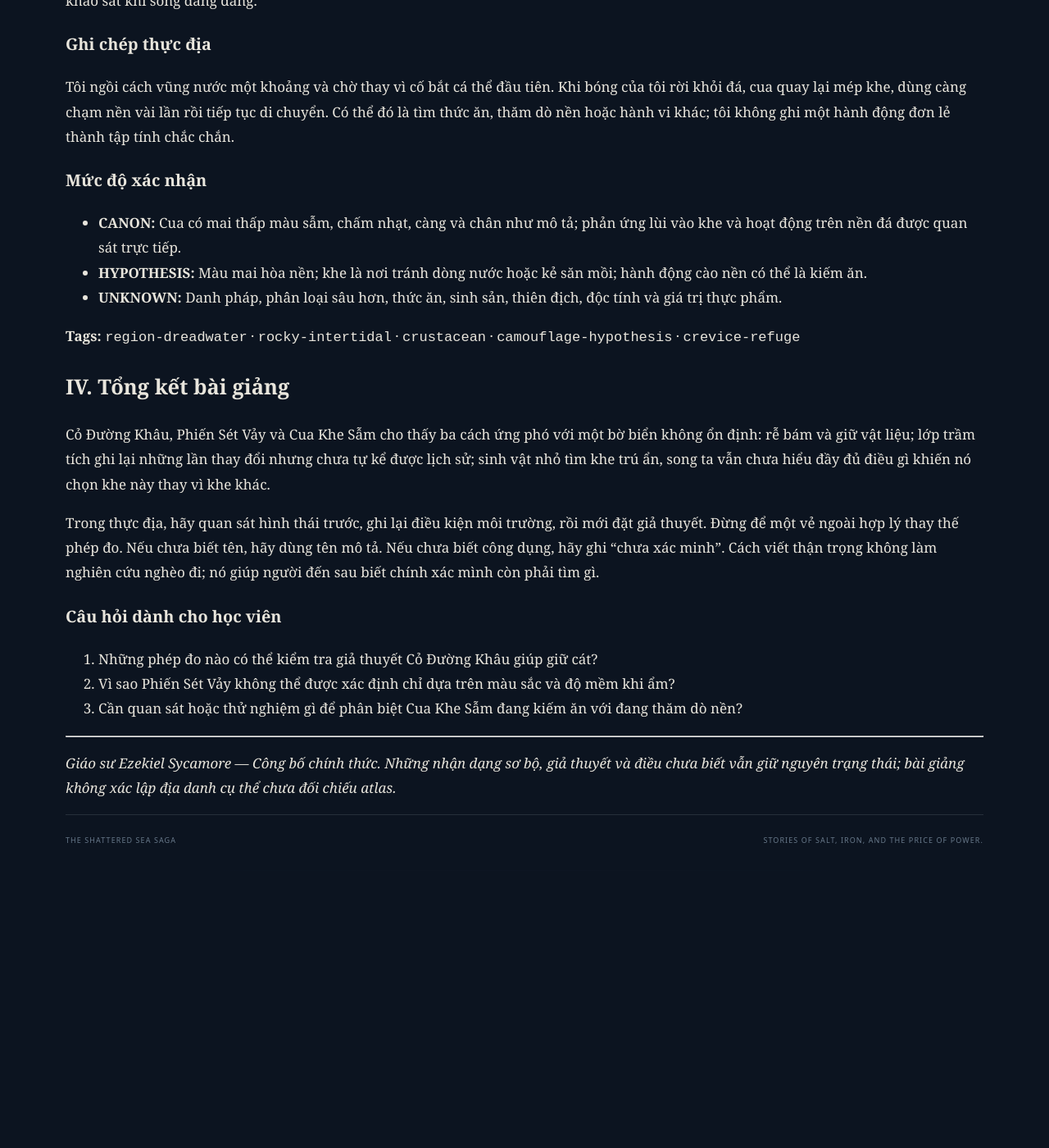
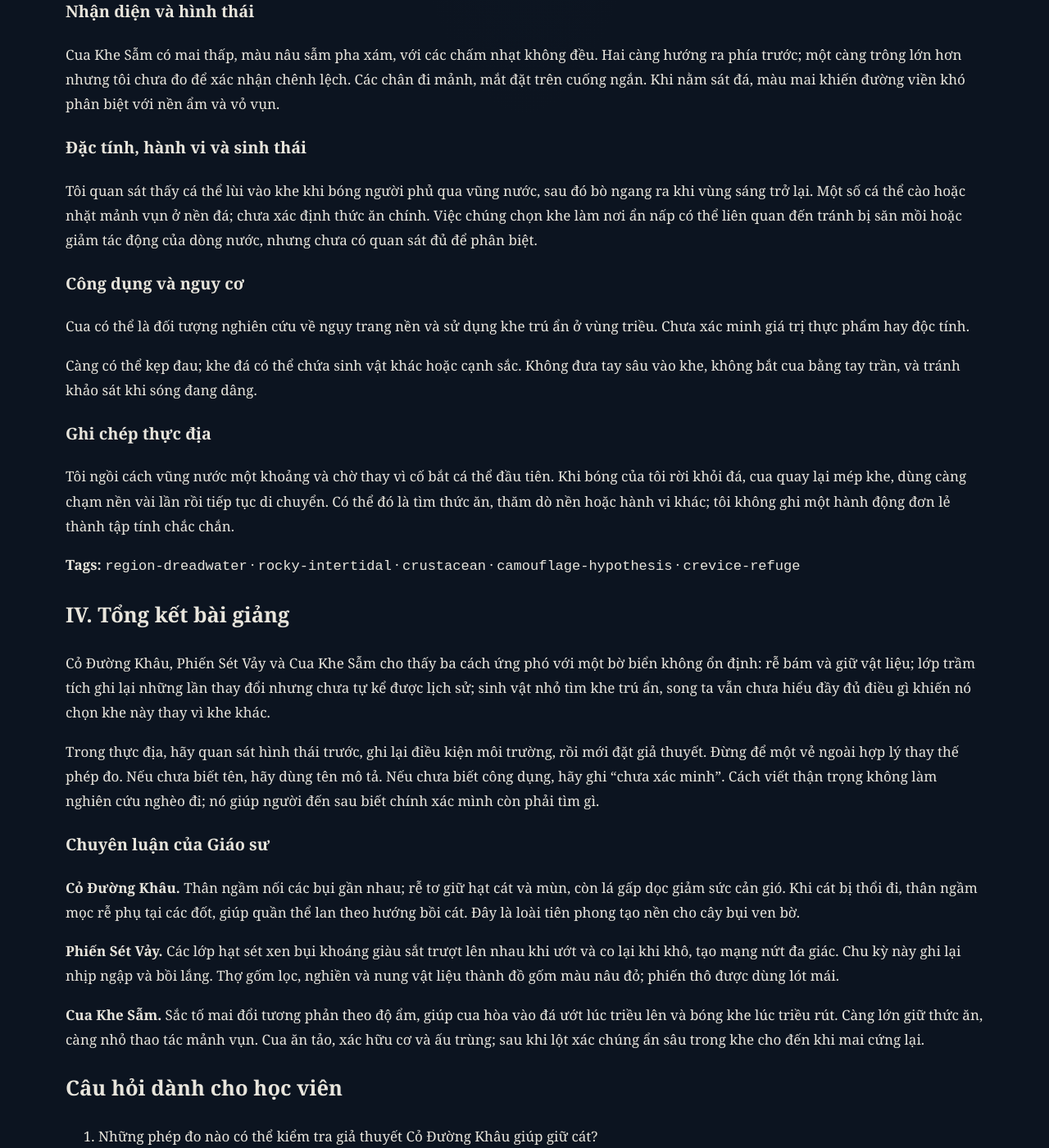
Before and after one commit to trduy91/seven-seas-reader, a Jekyll site: the page built from site/field-notes/sycamore/day-003.md, in a window 1280 px wide and 1400 px high, scrolled down 3869 px. Shown: the whole window at 82% size. Built offline with Jekyll 4.4.1, drawn with Linux system fonts in a browser that asks for light colours; our own code applies the rules of GitHub Pages for plain Markdown files; before the commit the page ends 4931 px from its top, so only the background shows below that; some of the changed text lies outside the part shown.

Commit message:
Canon revision 003: expand lecture and repair image links

```diff
--- a/site/field-notes/sycamore/day-003.md
+++ b/site/field-notes/sycamore/day-003.md
@@ -11,7 +11,7 @@ Hôm nay, tôi chọn ba ghi nhận ở những nơi nước và đất không n
 
 ## I. Thực vật — Cỏ Đường Khâu
 
-![Placeholder tranh khoa học Cỏ Đường Khâu](./images/SS-SYC-20261127-PL01.svg)
+![Placeholder tranh khoa học Cỏ Đường Khâu](https://raw.githubusercontent.com/trduy91/seven-seas/main/docs/world/geography/ecology/sycamore-field-notes/images/SS-SYC-20261127-PL01.jpg)
 
 > **Ảnh minh họa:** ẢNH MINH HỌA ĐANG CHỜ BỔ SUNG — Cỏ Đường Khâu · `SS-SYC-20261127-PL01` · Tệp dự kiến: `2026-11-27-PL01.png`. Placeholder không phải hình thái canon.
 
@@ -38,17 +38,11 @@ Cát quanh các cụm cây có thể che hốc rỗng hoặc nền bị xói. Đ
 
 Tôi đặt một mẩu vỏ sò cạnh cụm cỏ để quan sát mức cát bị gió đẩy qua. Sau một khoảng theo dõi, cát dồn quanh gốc nhiều hơn phía ngoài, nhưng một phép quan sát đơn lẻ không đủ tách tác động của cây khỏi hướng gió và hình dạng nền cát. Các em hãy học cách ghi cả những yếu tố có thể làm sai lệch kết quả.
 
-### Mức độ xác nhận
-
-- **CANON:** Tôi ghi nhận trực tiếp cụm cỏ, hình thái lá, rễ nông và phản ứng của lá trước gió tại điểm khảo sát.
-- **HYPOTHESIS:** Mạng rễ/thân ngầm có thể giữ cát; loài có thể hữu ích cho nghiên cứu phục hồi bờ cát hoặc sợi thực vật.
-- **UNKNOWN:** Danh pháp chính thức, họ/chi, sinh sản, độ bền sợi, độc tính, mức đóng góp thực tế vào ổn định cát và phân bố rộng hơn.
-
 **Tags:** `region-dreadwater` · `coastal-sand` · `wind-exposure` · `terrestrial-primary-producer` · `sediment-retention-hypothesis`
 
 ## II. Đá — Phiến Sét Vảy
 
-![Placeholder tranh khoa học Phiến Sét Vảy](./images/SS-SYC-20261127-MN01.svg)
+![Placeholder tranh khoa học Phiến Sét Vảy](https://raw.githubusercontent.com/trduy91/seven-seas/main/docs/world/geography/ecology/sycamore-field-notes/images/SS-SYC-20261127-MN01.jpg)
 
 > **Ảnh minh họa:** ẢNH MINH HỌA ĐANG CHỜ BỔ SUNG — Phiến Sét Vảy · `SS-SYC-20261127-MN01` · Tệp dự kiến: `2026-11-27-MN01.png`. Placeholder không phải hình thái canon.
 
@@ -75,17 +69,11 @@ Mảnh phiến khô có thể vỡ cạnh sắc; bờ trầm tích ẩm dễ tr
 
 Tôi đặt một mảnh khô và một mảnh ẩm cạnh nhau. Mảnh ẩm dễ uốn cong nhẹ ở mép nhưng không thể xem đây là phép đo độ dẻo; độ dày và cấu trúc lớp khác nhau. Tôi ghi lại sự khác biệt để thiết kế thử nghiệm có kiểm soát, thay vì kết luận rằng mọi mẫu đều mềm khi gặp nước.
 
-### Mức độ xác nhận
-
-- **CANON:** Các mảnh đá có màu, bề mặt mịn và cấu trúc lớp như mô tả được quan sát tại bờ trầm tích.
-- **HYPOTHESIS:** Nhận dạng sơ bộ là đá giàu sét; cấu trúc lớp có thể phản ánh các đợt lắng đọng.
-- **UNKNOWN:** Thành phần khoáng vật, tuổi, nguồn trầm tích, khả năng dùng làm gốm/chất màu và độ bền.
-
 **Tags:** `region-dreadwater` · `sedimentary-rock` · `clay-rich-hypothesis` · `stratification` · `shoreline`
 
 ## III. Động vật — Cua Khe Sẫm
 
-![Placeholder tranh khoa học Cua Khe Sẫm](./images/SS-SYC-20261127-AN01.svg)
+![Placeholder tranh khoa học Cua Khe Sẫm](https://raw.githubusercontent.com/trduy91/seven-seas/main/docs/world/geography/ecology/sycamore-field-notes/images/SS-SYC-20261127-AN01.jpg)
 
 > **Ảnh minh họa:** ẢNH MINH HỌA ĐANG CHỜ BỔ SUNG — Cua Khe Sẫm · `SS-SYC-20261127-AN01` · Tệp dự kiến: `2026-11-27-AN01.png`. Placeholder không phải hình thái canon.
 
@@ -112,12 +100,6 @@ Càng có thể kẹp đau; khe đá có thể chứa sinh vật khác hoặc c
 
 Tôi ngồi cách vũng nước một khoảng và chờ thay vì cố bắt cá thể đầu tiên. Khi bóng của tôi rời khỏi đá, cua quay lại mép khe, dùng càng chạm nền vài lần rồi tiếp tục di chuyển. Có thể đó là tìm thức ăn, thăm dò nền hoặc hành vi khác; tôi không ghi một hành động đơn lẻ thành tập tính chắc chắn.
 
-### Mức độ xác nhận
-
-- **CANON:** Cua có mai thấp màu sẫm, chấm nhạt, càng và chân như mô tả; phản ứng lùi vào khe và hoạt động trên nền đá được quan sát trực tiếp.
-- **HYPOTHESIS:** Màu mai hòa nền; khe là nơi tránh dòng nước hoặc kẻ săn mồi; hành động cào nền có thể là kiếm ăn.
-- **UNKNOWN:** Danh pháp, phân loại sâu hơn, thức ăn, sinh sản, thiên địch, độc tính và giá trị thực phẩm.
-
 **Tags:** `region-dreadwater` · `rocky-intertidal` · `crustacean` · `camouflage-hypothesis` · `crevice-refuge`
 
 ## IV. Tổng kết bài giảng
@@ -126,7 +108,15 @@ Cỏ Đường Khâu, Phiến Sét Vảy và Cua Khe Sẫm cho thấy ba cách
 
 Trong thực địa, hãy quan sát hình thái trước, ghi lại điều kiện môi trường, rồi mới đặt giả thuyết. Đừng để một vẻ ngoài hợp lý thay thế phép đo. Nếu chưa biết tên, hãy dùng tên mô tả. Nếu chưa biết công dụng, hãy ghi “chưa xác minh”. Cách viết thận trọng không làm nghiên cứu nghèo đi; nó giúp người đến sau biết chính xác mình còn phải tìm gì.
 
-### Câu hỏi dành cho học viên
+### Chuyên luận của Giáo sư
+
+**Cỏ Đường Khâu.** Thân ngầm nối các bụi gần nhau; rễ tơ giữ hạt cát và mùn, còn lá gấp dọc giảm sức cản gió. Khi cát bị thổi đi, thân ngầm mọc rễ phụ tại các đốt, giúp quần thể lan theo hướng bồi cát. Đây là loài tiên phong tạo nền cho cây bụi ven bờ.
+
+**Phiến Sét Vảy.** Các lớp hạt sét xen bụi khoáng giàu sắt trượt lên nhau khi ướt và co lại khi khô, tạo mạng nứt đa giác. Chu kỳ này ghi lại nhịp ngập và bồi lắng. Thợ gốm lọc, nghiền và nung vật liệu thành đồ gốm màu nâu đỏ; phiến thô được dùng lót mái.
+
+**Cua Khe Sẫm.** Sắc tố mai đổi tương phản theo độ ẩm, giúp cua hòa vào đá ướt lúc triều lên và bóng khe lúc triều rút. Càng lớn giữ thức ăn, càng nhỏ thao tác mảnh vụn. Cua ăn tảo, xác hữu cơ và ấu trùng; sau khi lột xác chúng ẩn sâu trong khe cho đến khi mai cứng lại.
+
+## Câu hỏi dành cho học viên
 
 1. Những phép đo nào có thể kiểm tra giả thuyết Cỏ Đường Khâu giúp giữ cát?
 2. Vì sao Phiến Sét Vảy không thể được xác định chỉ dựa trên màu sắc và độ mềm khi ẩm?
```
